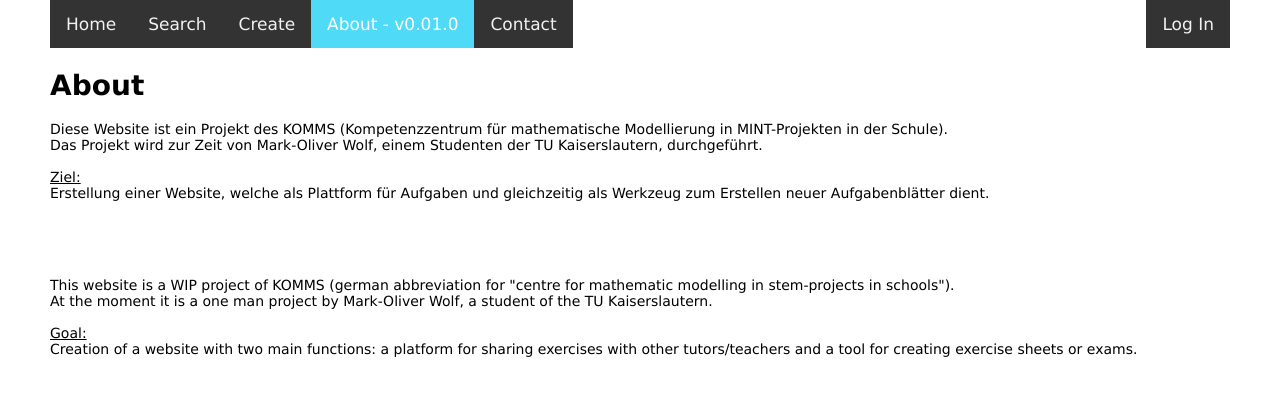
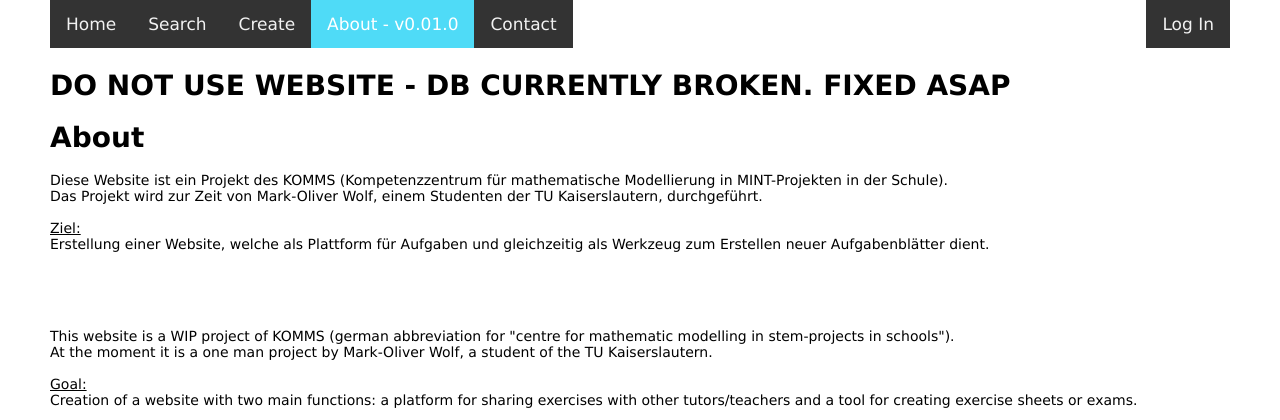
Before and after one commit to CatPleb/ubgenerator, a Node project: template views/about.hbs in a window 1280 px wide. Shown: the top 420 px of the page. Run offline with Node 20 templates, Linux system fonts and the light colour scheme; the template is opened without the code that fills it, so the values that code supplies are empty.

Commit message:
html warning

```diff
--- a/views/layouts/layout.hbs
+++ b/views/layouts/layout.hbs
@@ -33,7 +33,7 @@
   </div>
 
 
-
+  <h1>DO NOT USE WEBSITE - DB CURRENTLY BROKEN. FIXED ASAP</h1>
 
   {{{ body }}}
 
```
